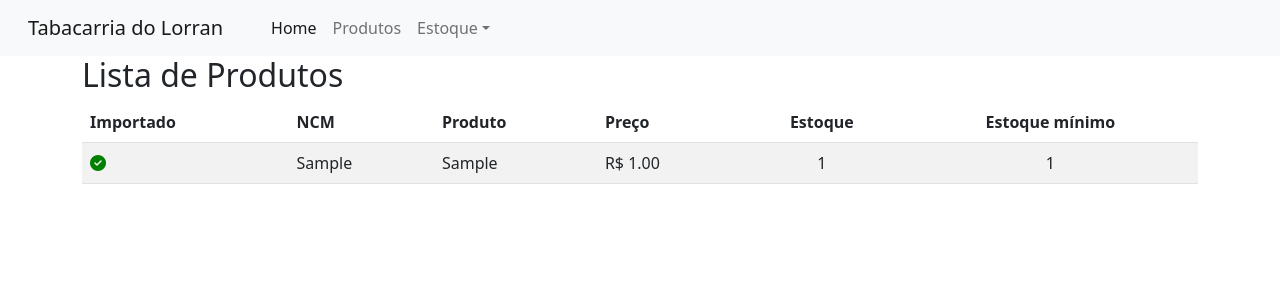
After one commit to SrNotlew/TabacariaLorran, a Django app: page /produto/ in a window 1280 px wide. The commit adds this page. Shown: the top 300 px of the page. Run offline with Django 4.2, Linux system fonts and the light colour scheme; tables that the repository leaves empty hold one stand-in row (values such as "Sample post"); some libraries are stand-ins or nearby versions.

Commit message:
Produtos: lista de produtos. Close #10

```diff
--- a/core/templates/base.html
+++ b/core/templates/base.html
@@ -7,6 +7,9 @@
     <meta name="description" content="">
     <meta name="author" content="">
     <link rel="icon" href="../../../../favicon.ico">
+
+    <!-- ICONES -->
+    <script src="https://kit.fontawesome.com/83c1730359.js" crossorigin="anonymous"></script>
 
     <title>Estoque</title>
 
--- /dev/null
+++ b/produto/templates/produtos_list.html
@@ -0,0 +1,55 @@
+{% extends "base.html" %}
+
+{% block css %}
+    <style>
+        .ok{
+            color: green;
+        }
+
+        .no{
+            color: red;
+        }
+    </style>
+{% endblock css %}
+
+{% block content%}
+    <div class="page-header">
+        <h2>Lista de Produtos</h2>
+
+        {% if object_list %}
+
+            <table class="table table-striped">
+                <thead>
+                    <tr>
+                        <th>Importado</th>
+                        <th>NCM</th>
+                        <th>Produto</th>
+                        <th>Preço</th>
+                        <th class="text-center">Estoque</th>
+                        <th class="text-center">Estoque mínimo</th>
+                    </tr>
+                </thead>
+                <tbody>
+                    {% for object in object_list %}
+                        <tr>
+                            <td>
+                                {% if object.importado %}
+                                    <i class="fa fa-check-circle ok"></i>
+                                {% else %}
+                                    <i class="fa fa-minus-circle no"></i>
+                                {% endif %}
+                            </td>
+                            <td>{{ object.ncm }}</td>
+                            <td>{{ object.produto }}</td>
+                            <td>R$ <span class="pull-right">{{ object.preco }}</span></td>
+                            <td class="text-center">{{ object.estoque }}</td>
+                            <td class="text-center">{{ object.estoque_minimo }}</td>
+                        </tr>
+                    {% endfor %}
+                </tbody>
+            </table>
+        {% else %}
+            <p class="alert alert-warning">Sem intens na lista</p>
+        {% endif %}
+    </div>
+{% endblock content%}
--- /dev/null
+++ b/produto/urls.py
@@ -0,0 +1,8 @@
+from django.urls import path
+from produto import views as v
+
+app_name = 'produto'
+
+urlpatterns = [
+    path('', v.produto_list, name='produtos_list'),
+]
--- a/produto/views.py
+++ b/produto/views.py
@@ -1,3 +1,11 @@
+from re import template
 from django.shortcuts import render
+from .models import Produto
 
 # Create your views here.
+
+def produto_list(request):
+    template_name='produtos_list.html'
+    objects=Produto.objects.all()
+    context={'object_list': objects}
+    return render(request,template_name, context)
--- a/projeto/urls.py
+++ b/projeto/urls.py
@@ -19,5 +19,6 @@ from django.urls import include, path
 
 urlpatterns = [
     path('', include('core.urls')),
+    path('produto/', include('produto.urls')),
     path('admin/', admin.site.urls),
 ]
```
